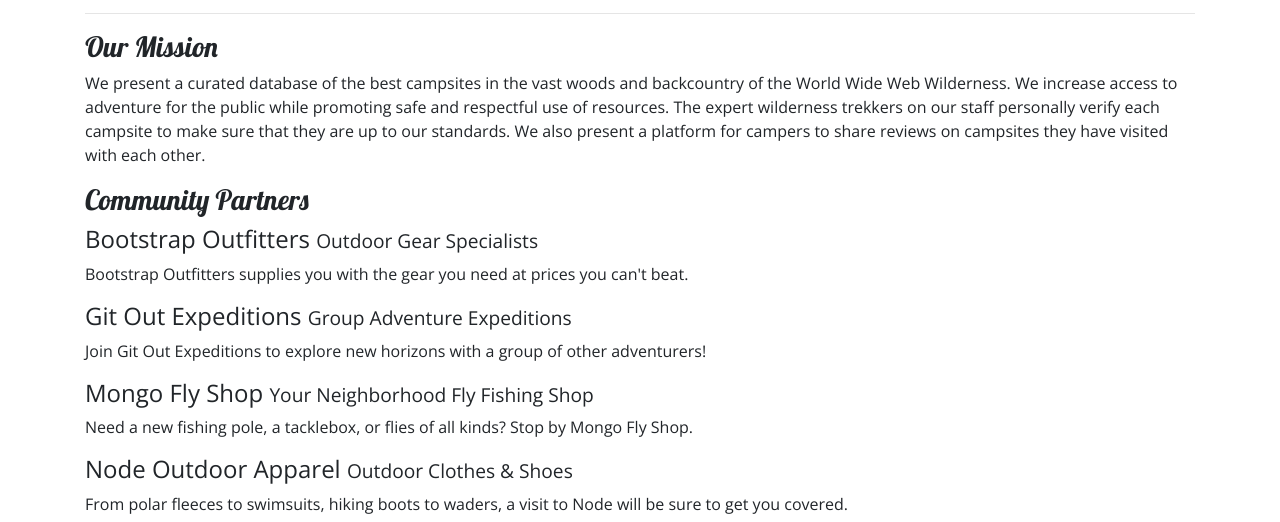
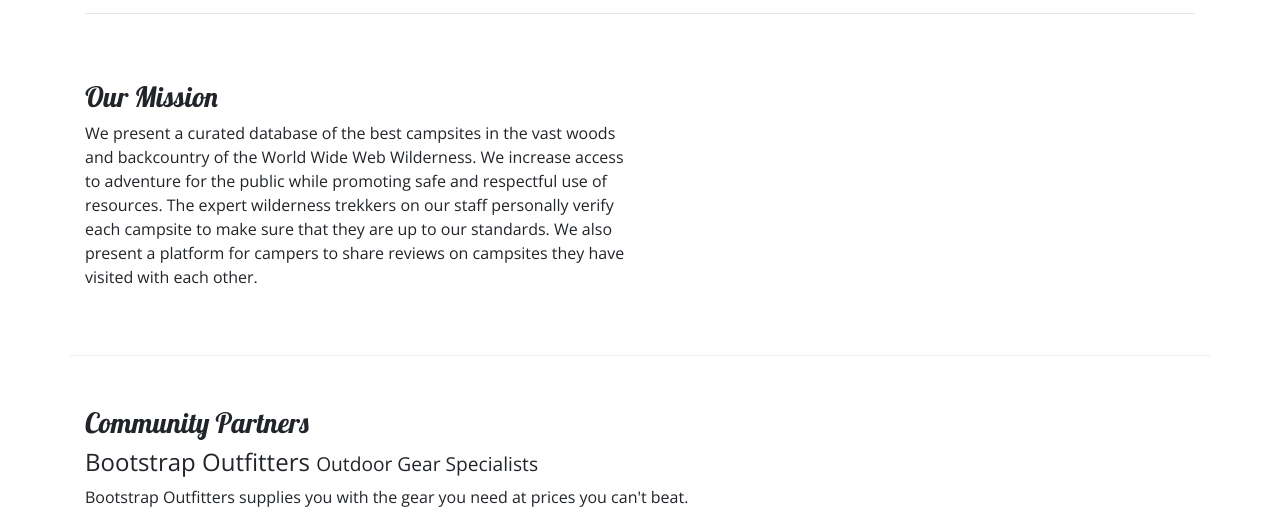
Before and after one commit to Kwarren2331/nucamp-bootstrap, a website: page aboutus.html in a window 1280 px wide. Shown: the part 236-758 px from the top of the page. Drawn offline with nearby package versions, Linux system fonts and the light colour scheme.

Commit message:
aboutus update

```diff
--- a/aboutus.html
+++ b/aboutus.html
@@ -2,7 +2,6 @@
 <html lang="en">
 
 <head>
-
         <!--Required meta tags always come first-->
         <meta charset="utf-8" />
         <meta name="viewport" content="width=device-width, initial-scale=1" />
@@ -14,8 +13,7 @@
         <link rel="stylesheet" href="https://fonts.googleapis.com/css?family=Lobster|Open+Sans" />
         <link rel="stylesheet" href="css/styles.css" />
 
-
-    <title>NuCamp: A Better Way To Camp </title>
+    <title>NuCamp: A Better Way To Camp</title>
 </head>
 
 <body>
@@ -26,7 +24,7 @@
                 <div class="col">
                     <h1>NuCamp</h1>
                     <h2>A better way to camp</h2>
-                </div>2w
+                </div>
             </div>
         </div>
     </header>
@@ -39,24 +37,24 @@
             </div>
         </div>
 
-        <div>
-            <div>
+        <div class="row row-content">
+            <div class="col-sm-6">
                 <h3>Our Mission</h3>
                 <p>We present a curated database of the best campsites in the vast woods and backcountry of the World Wide Web Wilderness. We increase access to adventure for the public while promoting safe and respectful use of resources. The expert wilderness trekkers on our staff personally verify each campsite to make sure that they are up to our standards. We also present a platform for campers to share reviews on campsites they have visited with each other.</p>
             </div>
         </div>
 
-        <div>
-            <div>
+        <div class="row row-content">
+            <div class="col">
                 <h3>Community Partners</h3>
                 <h4>Bootstrap Outfitters <small>Outdoor Gear Specialists</small></h4>
-                <p>Bootstrap Outfitters supplies you with the gear you need at prices you can't beat.</p>
+                <p class="d-none d-sm-block">Bootstrap Outfitters supplies you with the gear you need at prices you can't beat.</p>
                 <h4>Git Out Expeditions <small>Group Adventure Expeditions</small></h4>
-                <p>Join Git Out Expeditions to explore new horizons with a group of other adventurers!</p>
+                <p class="d-none d-sm-block">Join Git Out Expeditions to explore new horizons with a group of other adventurers!</p>
                 <h4>Mongo Fly Shop <small>Your Neighborhood Fly Fishing Shop</small></h4>
-                <p>Need a new fishing pole, a tacklebox, or flies of all kinds? Stop by Mongo Fly Shop.</p>
+                <p class="d-none d-sm-block">Need a new fishing pole, a tacklebox, or flies of all kinds? Stop by Mongo Fly Shop.</p>
                 <h4>Node Outdoor Apparel <small>Outdoor Clothes & Shoes</small></h4>
-                <p>From polar fleeces to swimsuits, hiking boots to waders, a visit to Node will be sure to get you covered.</p>
+                <p class="d-none d-sm-block">From polar fleeces to swimsuits, hiking boots to waders, a visit to Node will be sure to get you covered.</p>
             </div>
         </div>
     </div>
@@ -92,7 +90,6 @@
        <script src="node_modules/jquery/dist/jquery.slim.min.js"></script>
        <script src="node_modules/popper.js/dist/umd/popper.min.js"></script>
        <script src="node_modules/bootstrap/dist/js/bootstrap.min.js"></script>
-
 </body>
 
 </html>
```
Also changed, not shown: index.html (+4 -4 lines). Lines whose indentation alone changed are shown as unchanged.
